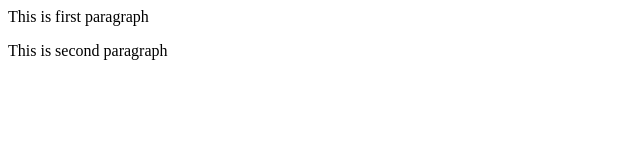
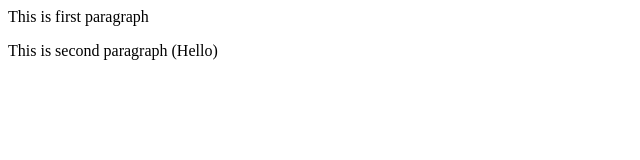
Before and after one commit to HarshaRyuu/SampleRepository, a plain HTML site: page index.html in a window 1280 px wide. Shown: the full height of the page, 0-640 px from the left. Drawn offline with Linux system fonts and the light colour scheme.

Commit message:
This is commit in main

```diff
--- a/index.html
+++ b/index.html
@@ -1,2 +1,2 @@
 <p>This is first paragraph</p>
-<p>This is second paragraph</p>
+<p>This is second paragraph (Hello)</p>
```
